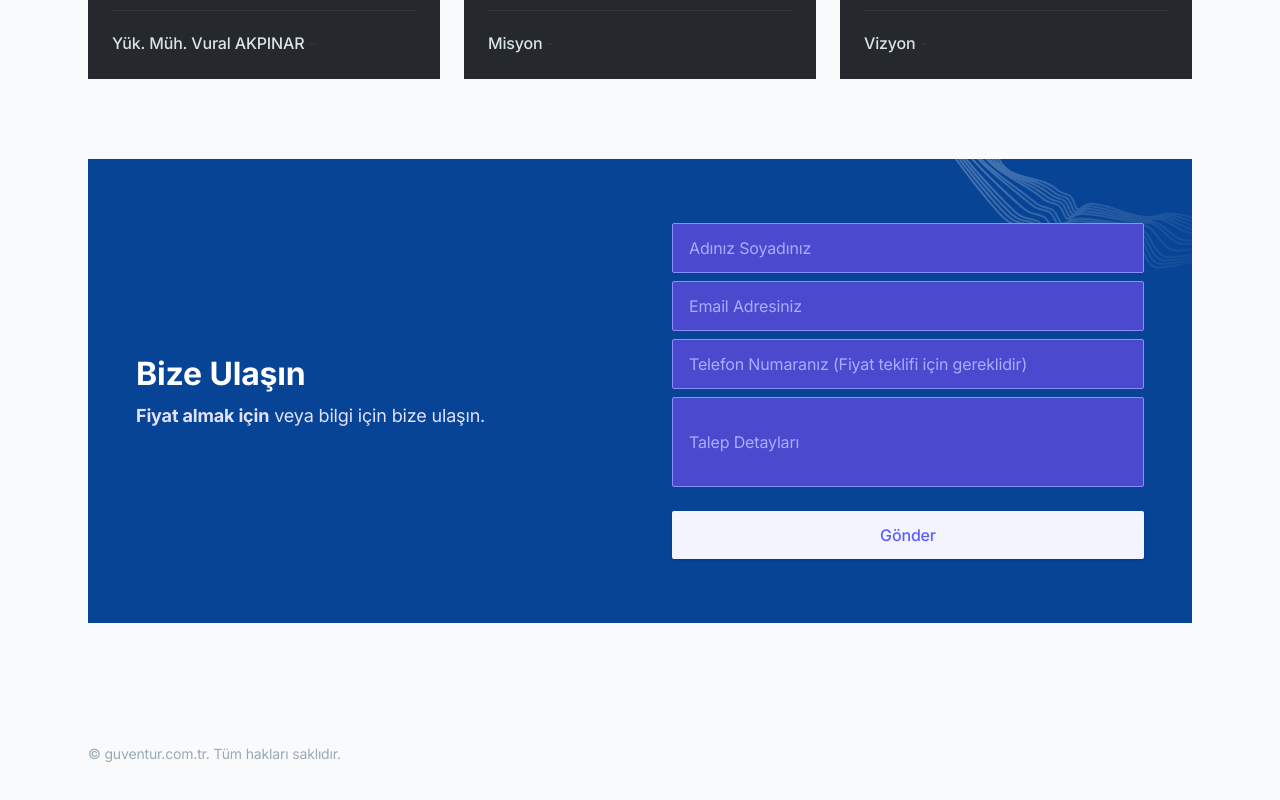
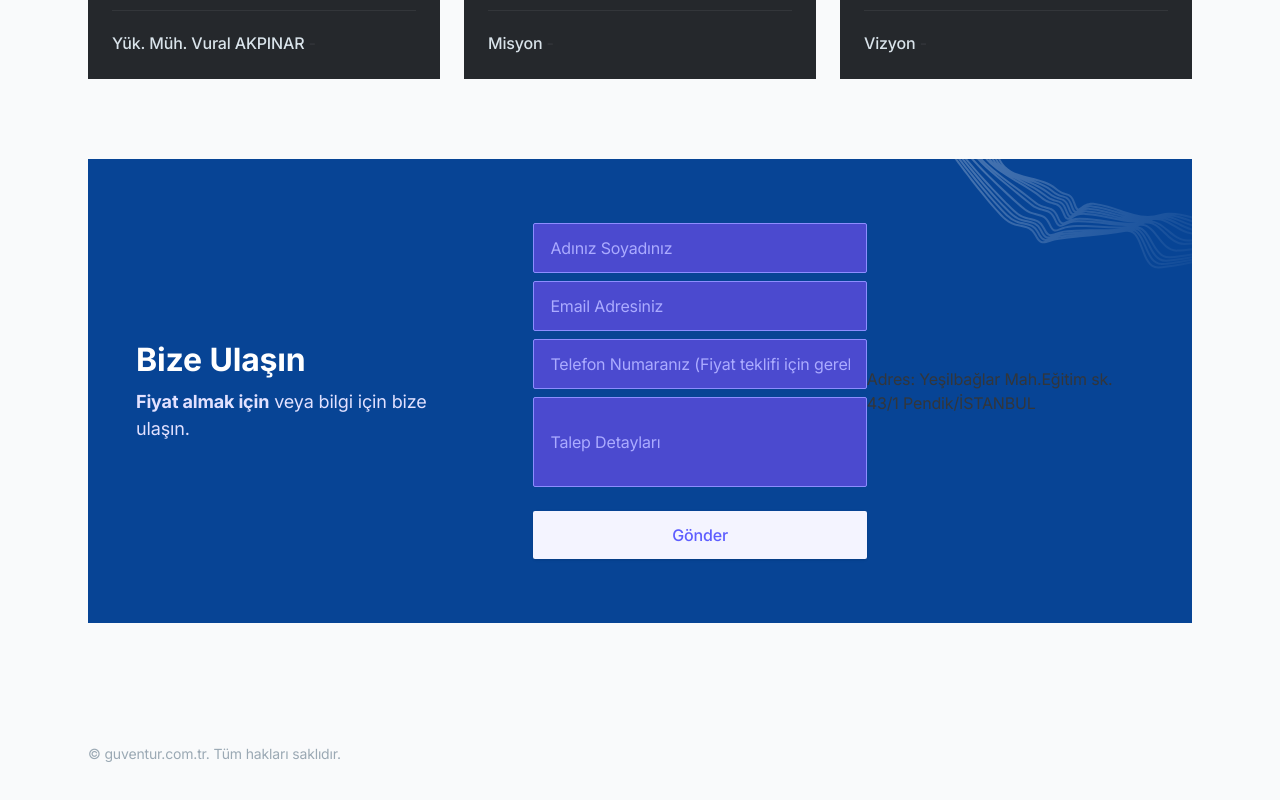
Before and after one commit to emrekaandrms/GuvenTurizm, a Next.js app: page / in a window 1280 px wide. Shown: the part 6740-7540 px from the top of the page. Built offline with nearby package versions, Linux system fonts and the light colour scheme.

Commit message:
17031213

```diff
--- a/components/newsletter.tsx
+++ b/components/newsletter.tsx
@@ -40,6 +40,7 @@ export default function Newsletter() {
               {/* <p className="text-center lg:text-left lg:absolute mt-2 opacity-75 text-sm">Thanks for subscribing!</p> */}
             </form>
 
+              <p>Adres: Yeşilbağlar Mah.Eğitim sk. 43/1 Pendik/İSTANBUL</p>
           </div>
 
         </div>
```
